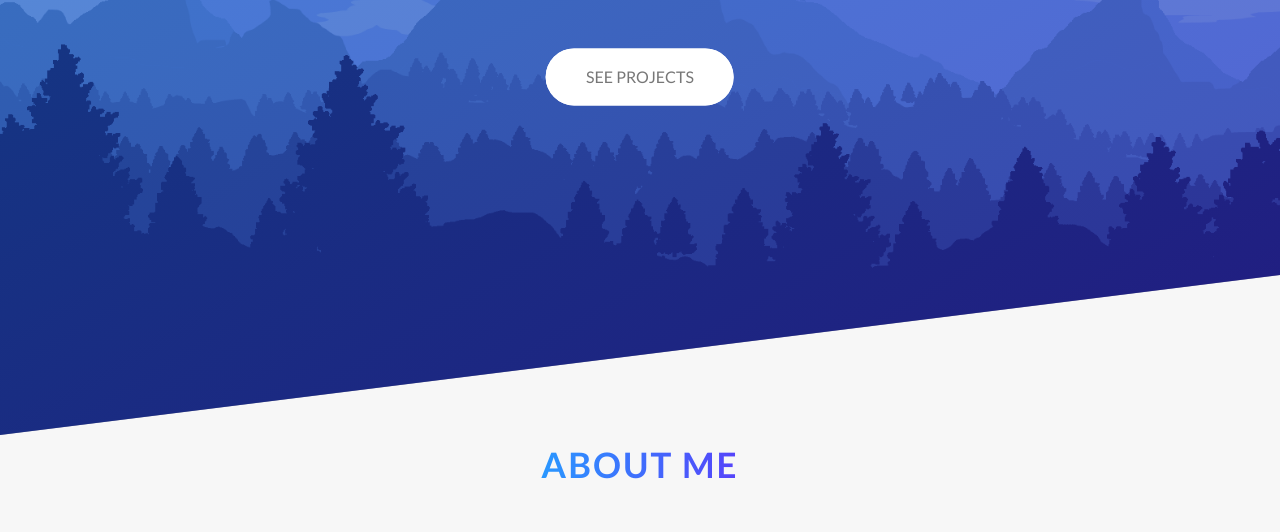
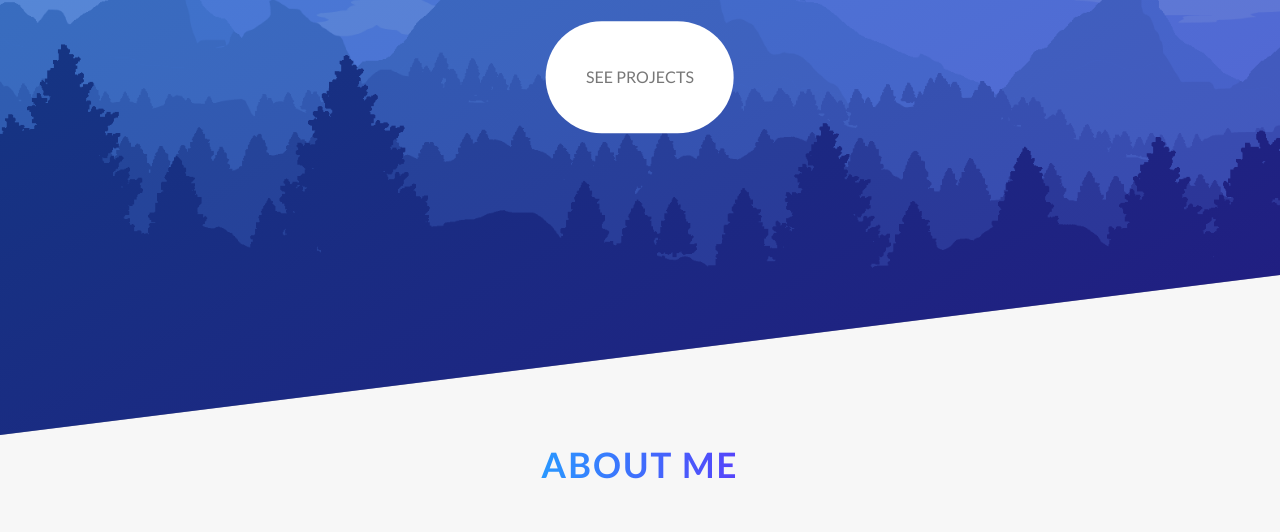
Before and after one commit to buikhacnam/me, a website: page index.html in a window 1280 px wide. Shown: the part 325-857 px from the top of the page. Drawn offline with Linux system fonts and the light colour scheme.

Commit message:
tinkering around button after before and aniamtion

```diff
--- a/sass/components/_button.scss
+++ b/sass/components/_button.scss
@@ -15,10 +15,10 @@
          transform: translateY(-3px);
          box-shadow: 0 1rem 2rem rgba($color-black,.2);
 
-         &::after {
-             transform: scaleX(1.4) scaleY(1.6);
-             opacity: 0;
-         }
+        //  &::after {
+        //      transform: scaleX(1.4) scaleY(1.6);
+        //      opacity: 2;
+        //  }
      }
 
     &:active {
@@ -58,16 +58,29 @@
          display: inline-block;
          height: 100%;
          width: 100%;
-         border-radius: 100px;
-         position: absolute;
-         top: 0;
-         left: 0;
-         z-index: -1;
+        // border-radius: 100px;
+        //  position: absolute;
+        //  top: 0;
+        //  left: 0;
+         z-index: 10;
          transition: all .4s;
      }
 
+     &::before {
+        content: "";
+        display: inline-block;
+        height: 100%;
+        width: 100%;
+       // border-radius: 100px;
+       //  position: absolute;
+       //  top: 0;
+       //  left: 0;
+        z-index: 10;
+        transition: all .4s;
+    }
+
     &--animated {
-         animation: moveInBottom .5s ease-out .75s;
+         animation: moveInBottom .5s cubic-bezier(0, 0, 1,-0.46) .75s;
          animation-fill-mode: backwards;
      }
  }
```
Also changed, not shown: package.json (+5 -2 lines), css/style.css, 2 other files.
